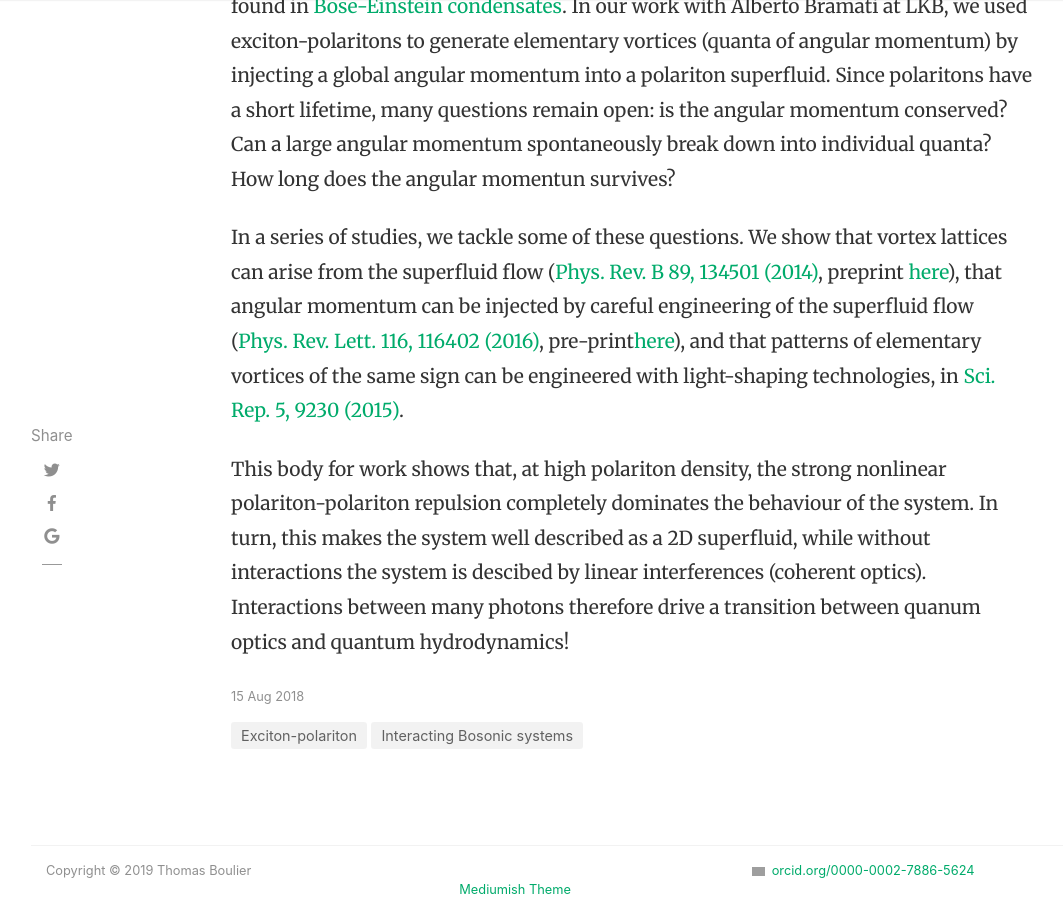
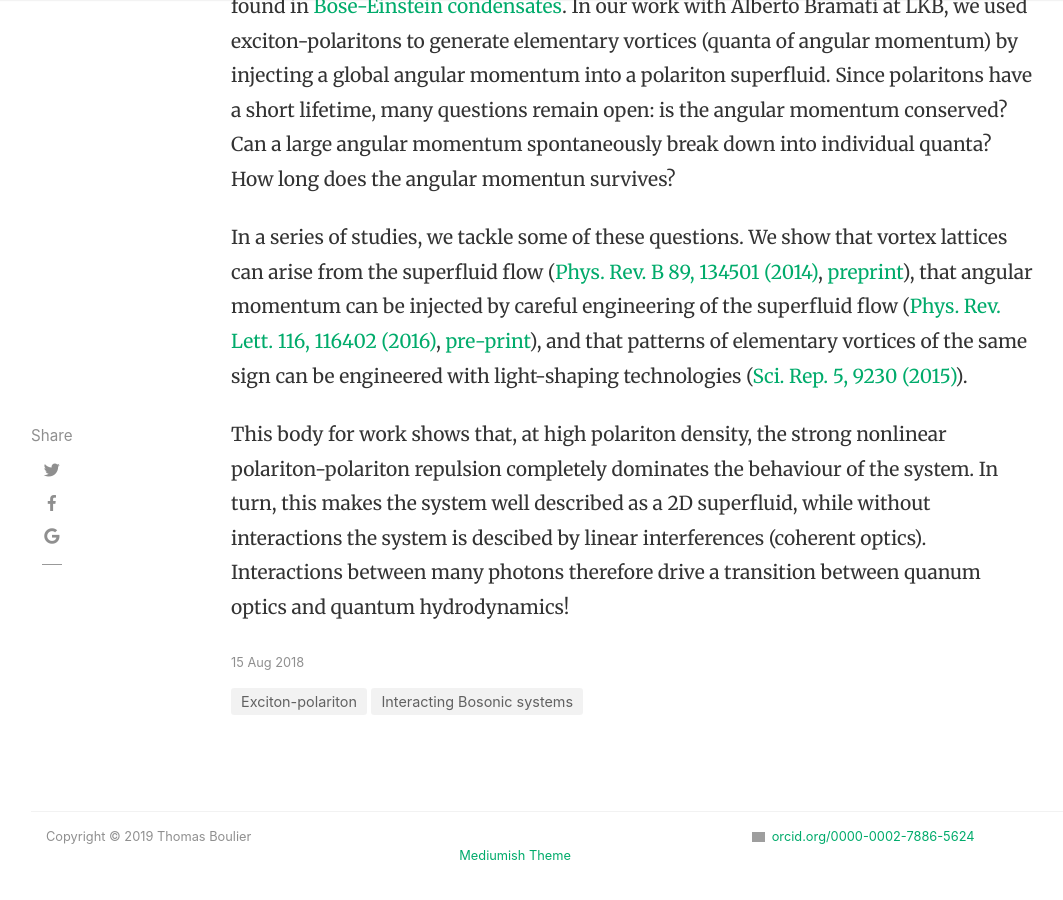
Before and after one commit to tboulier/tboulier.github.io, a Jekyll site: the page built from _posts/2018-08-15-Vorticity-Exciton-Polariton.md, in a window 1280 px wide and 900 px high, scrolled down 1358 px. Shown: the whole window, without its empty margins (54-1117 px from the left). Built offline with Jekyll 4.4.1, drawn with Linux system fonts in a browser that asks for light colours; nearby versions of some CDN libraries; comment, search, counter and statistics services are not loaded; grey boxes are pictures that could not be loaded.

Commit message:
Update 2018-08-15-Vorticity-Exciton-Polariton.md

```diff
--- a/_posts/2018-08-15-Vorticity-Exciton-Polariton.md
+++ b/_posts/2018-08-15-Vorticity-Exciton-Polariton.md
@@ -13,9 +13,9 @@ In our work with Alberto Bramati at LKB, we used exciton-polaritons to generate
 Since polaritons have a short lifetime, many questions remain open: is the angular momentum conserved? Can a large angular momentum spontaneously break down into individual quanta?
 How long does the angular momentun survives?
 
-In a series of studies, we tackle some of these questions. We show that vortex lattices can arise from the superfluid flow ([Phys. Rev. B 89, 134501 (2014)](https://journals.aps.org/prb/abstract/10.1103/PhysRevB.89.134501), preprint [here](https://arxiv.org/pdf/1404.1186)),
-that angular momentum can be injected by careful engineering of the superfluid flow ([Phys. Rev. Lett. 116, 116402 (2016)](https://journals.aps.org/prl/abstract/10.1103/PhysRevLett.116.116402), pre-print[here](https://arxiv.org/pdf/1509.02680)),
-and that patterns of elementary vortices of the same sign can be engineered with light-shaping technologies, in [Sci. Rep. 5, 9230 (2015)](https://www.nature.com/articles/srep09230).
+In a series of studies, we tackle some of these questions. We show that vortex lattices can arise from the superfluid flow ([Phys. Rev. B 89, 134501 (2014)](https://journals.aps.org/prb/abstract/10.1103/PhysRevB.89.134501), [preprint](https://arxiv.org/pdf/1404.1186)),
+that angular momentum can be injected by careful engineering of the superfluid flow ([Phys. Rev. Lett. 116, 116402 (2016)](https://journals.aps.org/prl/abstract/10.1103/PhysRevLett.116.116402), [pre-print](https://arxiv.org/pdf/1509.02680)),
+and that patterns of elementary vortices of the same sign can be engineered with light-shaping technologies ([Sci. Rep. 5, 9230 (2015)](https://www.nature.com/articles/srep09230)).
 
 This body for work shows that, at high polariton density, the strong nonlinear polariton-polariton repulsion completely dominates the behaviour of the system.
 In turn, this makes the system well described as a 2D superfluid, while without interactions the system is descibed by linear interferences (coherent optics).
```
